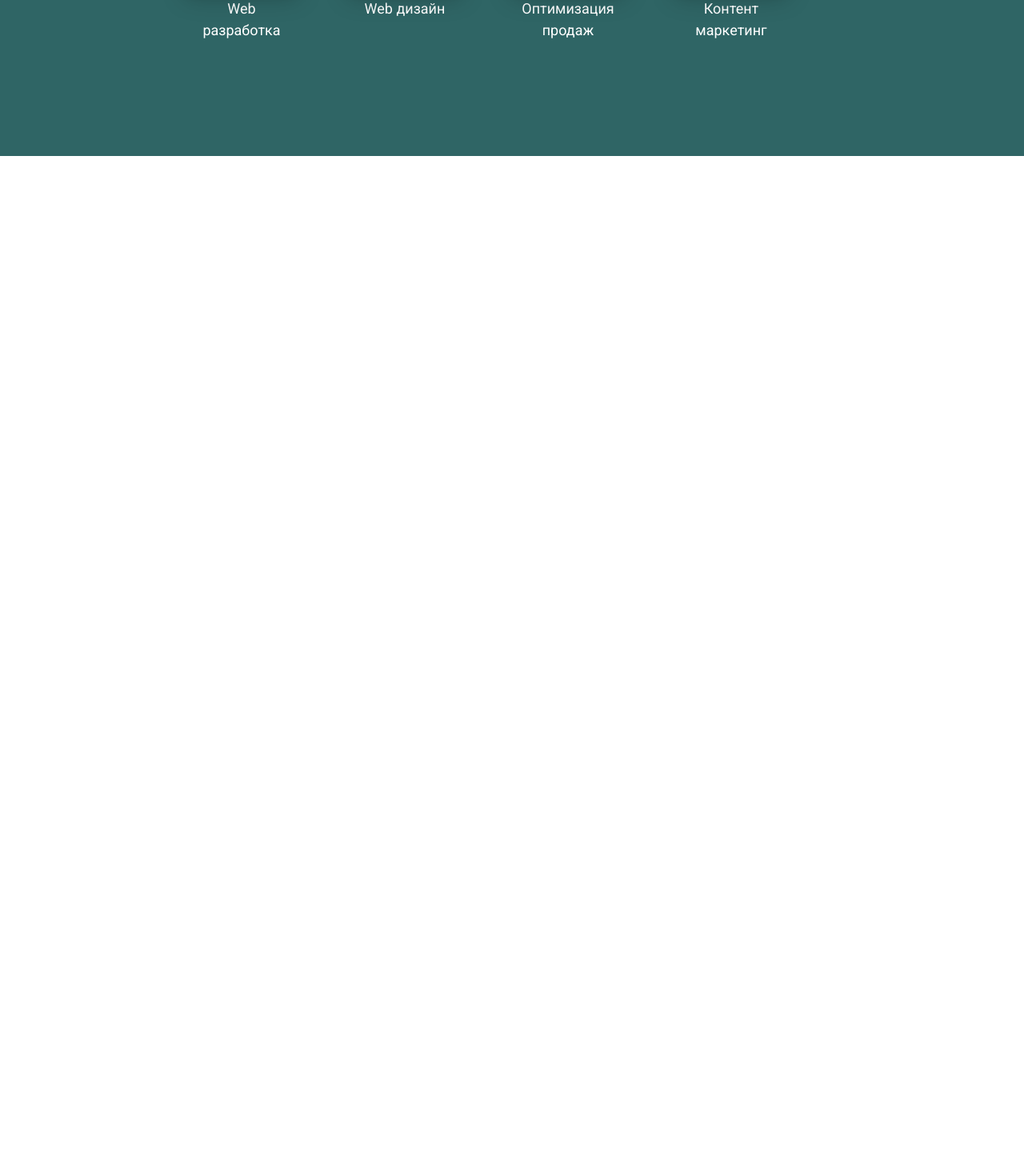
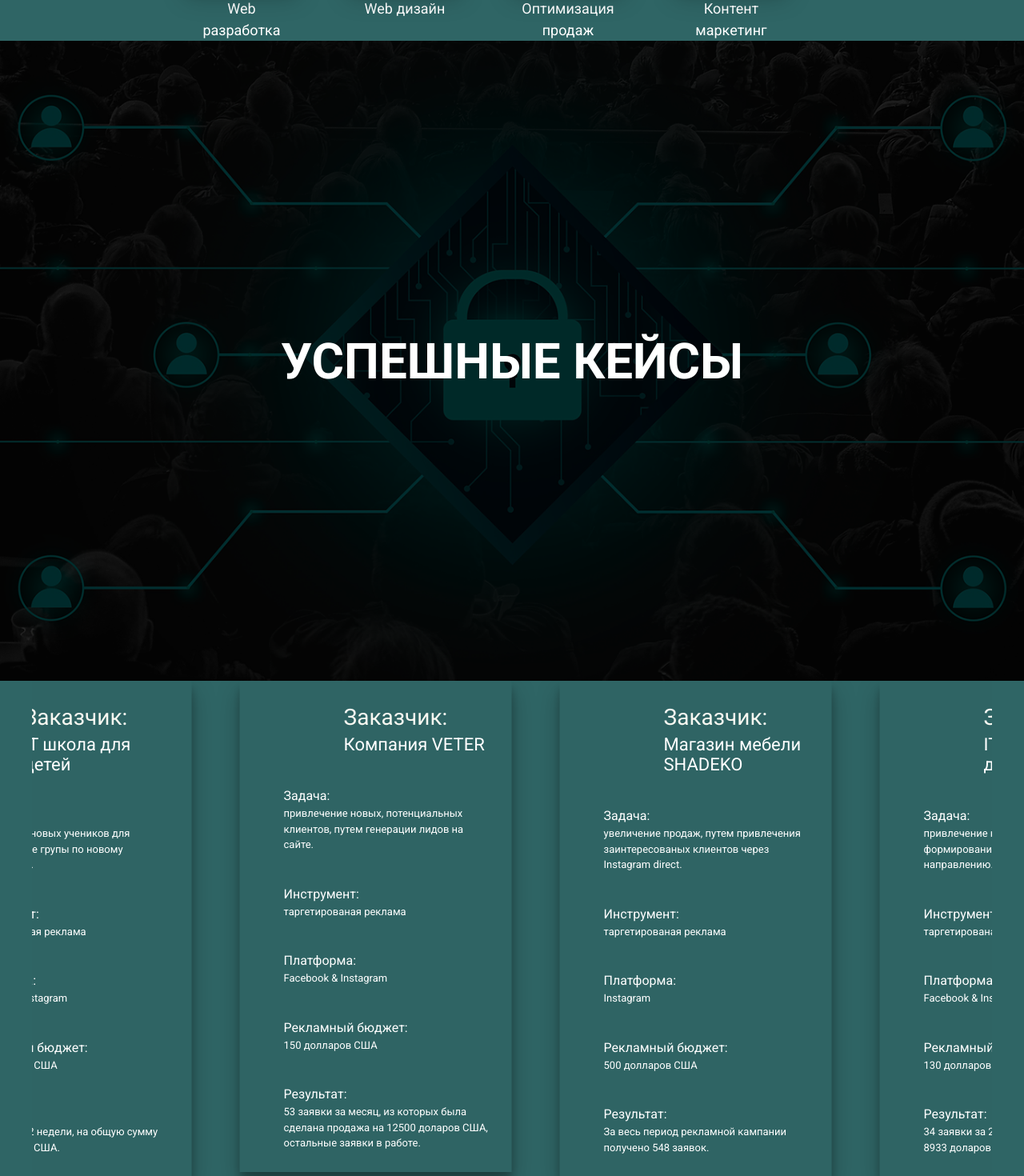
Before and after one commit to PolyakovDen/test2, a Nuxt app: page / in a window 1280 px wide. Shown: the part 605-2075 px from the top of the page at 80% size. Before the commit the page ends 800 px from the top, so only its background shows below. Built offline with nearby package versions, Linux system fonts and the light colour scheme.

Commit message:
add slider

```diff
--- /dev/null
+++ b/components/Cases.vue
@@ -0,0 +1,213 @@
+<template>
+  <div class="">
+    <div class="cases__block">
+      <div class="cases__block--wrapper">
+        <h2 class="cases__title">
+          Успешные кейсы
+        </h2>
+      </div>
+    </div>
+<!--    <div class="cases__wrapper">-->
+<!--      <VueSlickCarousel v-bind="slickOptions">-->
+<!--        <div class="cases__item&#45;&#45;list">-->
+<!--          <div class="cases__item&#45;&#45;item"><h3>1</h3></div>-->
+<!--        </div>-->
+<!--        <div class="cases__item&#45;&#45;list">-->
+<!--          <div class="cases__item&#45;&#45;item"><h3>1</h3></div>-->
+<!--        </div>-->
+<!--        <div class="cases__item&#45;&#45;list">-->
+<!--          <div class="cases__item&#45;&#45;item"><h3>1</h3></div>-->
+<!--        </div>-->
+<!--        <div class="cases__item&#45;&#45;list">-->
+<!--          <div class="cases__item&#45;&#45;item"><h3>1</h3></div>-->
+<!--        </div>-->
+<!--      </VueSlickCarousel>-->
+<!--    </div>-->
+    <div class="cases__wrapper">
+      <VueSlickCarousel v-bind="slickOptions">
+        <div v-for="(item, i) in items" :key="i" class="cases__item--list">
+          <div class="cases__item--item">
+            <div class="cases__item--header">
+              <span class="cases__item--header-text">Заказчик:</span>
+              <h2 class="cases__item--header-title">{{ item.title }}</h2>
+            </div>
+            <div class="cases__item--task cases__item-same">
+              <span>Задача:</span>
+              <h3>{{ item.task }}</h3>
+            </div>
+            <div class="cases__item--tool cases__item-same">
+              <span>Инструмент:</span>
+              <h3>{{ item.tool }}</h3>
+            </div>
+            <div class="cases__item--platform cases__item-same">
+              <span>Платформа:</span>
+              <h3>{{ item.platform }}</h3>
+            </div>
+            <div class="cases__item--budget cases__item-same">
+              <span>Рекламный бюджет:</span>
+              <p>{{ item.budget }}</p>
+            </div>
+            <div class="cases__item--result cases__item-same">
+              <span>Результат:</span>
+              <p>{{ item.result }}</p>
+            </div>
+          </div>
+        </div>
+      </VueSlickCarousel>
+    </div>
+  </div>
+</template>
+
+<script>
+  export default {
+    name: "Cases",
+    data () {
+      return {
+        slickOptions: {
+          slidesToShow: 3,
+          focusOnSelect: true,
+          infinite: true,
+          autoplay: true,
+          autoplaySpeed: 5000,
+          speed: 3000,
+          arrows: false,
+          responsive: [
+            {
+              breakpoint: 600,
+              settings: {
+                slidesToShow: 2
+              }
+            },
+            {
+              breakpoint: 480,
+              settings: {
+                slidesToShow: 1
+              }
+            }
+          ]
+        },
+        items: [
+          {
+            title: 'IT школа для детей',
+            task: 'привлечение новых учеников для формирование групы по новому направлению.',
+            tool: 'таргетированая реклама',
+            platform: 'Facebook & Instagram',
+            budget: '130 долларов США',
+            result: '34 заявки за 2 недели, на общую сумму 8933 доларов США.'
+          },
+          {
+            title: 'Компания VETER',
+            task: 'привлечение новых, потенциальных клиентов, путем генерации лидов на сайте.',
+            tool: 'таргетированая реклама',
+            platform: 'Facebook & Instagram',
+            budget: '150 долларов США',
+            result: '53 заявки за месяц, из которых была сделана продажа на 12500 доларов США, остальные заявки в работе.'
+          },
+          {
+            title: 'Магазин мебели SHADEKO',
+            task: 'увеличение продаж, путем привлечения заинтересованых клиентов через Instagram direct.',
+            tool: 'таргетированая реклама',
+            platform: 'Instagram',
+            budget: '500 долларов США',
+            result: 'За весь период рекламной кампании получено 548 заявок.'
+          },
+          {
+            title: 'IT школа для детей',
+            task: 'привлечение новых учеников для формирование групы по новому направлению.',
+            tool: 'таргетированая реклама',
+            platform: 'Facebook & Instagram',
+            budget: '130 долларов США',
+            result: '34 заявки за 2 недели, на общую сумму 8933 доларов США.'
+          },
+          {
+            title: 'IT школа для детей',
+            task: 'привлечение новых учеников для формирование групы по новому направлению.',
+            tool: 'таргетированая реклама',
+            platform: 'Facebook & Instagram',
+            budget: '130 долларов США',
+            result: '34 заявки за 2 недели, на общую сумму 8933 доларов США.'
+          },
+          {
+            title: 'Компания VETER',
+            task: 'привлечение новых, потенциальных клиентов, путем генерации лидов на сайте.',
+            tool: 'таргетированая реклама',
+            platform: 'Facebook & Instagram',
+            budget: '150 долларов США',
+            result: '53 заявки за месяц, из которых была сделана продажа на 12500 доларов США, остальные заявки в работе.'
+          },
+        ]
+      }
+    }
+  }
+</script>
+
+<style scoped>
+  .cases__block {
+    background-image: url("/cases-bg.png");
+    background-position: center center;
+    background-repeat: no-repeat;
+    background-attachment: fixed;
+    background-size: cover;
+  }
+  .cases__block--wrapper {
+    display: flex;
+    height: 100vh;
+    background-color: rgba(0, 0, 0, .8);
+  }
+  .cases__title {
+    text-align: center;
+    margin: auto;
+    font-size: 62px;
+    text-transform: uppercase;
+  }
+  .cases__wrapper {
+    /*margin-top: -220px;*/
+    padding-left: 40px;
+    padding-right: 40px;
+  }
+  .cases__item--list {
+    background-color: #2f6464;
+    display: flex;
+    margin: 0 -10px;
+    padding: 25px 10px 10px 45px;
+    box-shadow: 0 14px 28px rgba(0,0,0,0.25), 0 10px 10px rgba(0,0,0,0.22);
+  }
+  .cases__item--item {
+    margin: 0 10px;
+  }
+  .cases__item--header {
+    margin-left: auto;
+    margin-right: 0;
+    max-width: 190px;
+  }
+  .cases__item--header-text {
+    font-size: 28px;
+    color: #f8f8f1;
+  }
+  .cases__item--header-title {
+    font-size: 22px;
+    font-weight: normal;
+    line-height: 25px;
+  }
+  .cases__item-same span {
+    display: block;
+    font-size: 16px;
+    margin-top: 40px;
+  }
+  .cases__item-same h3,
+  .cases__item-same p {
+    font-size: 13px;
+    font-weight: normal;
+  }
+  ::v-deep .slick-slider {
+    overflow: hidden;
+  }
+  ::v-deep .slick-track {
+    display: flex;
+    justify-content: space-between;
+  }
+  ::v-deep .slick-slide {
+    padding: 0 30px;
+    box-sizing: border-box;
+  }
+</style>
--- a/nuxt.config.js
+++ b/nuxt.config.js
@@ -24,6 +24,7 @@ export default {
 
   // Plugins to run before rendering page (https://go.nuxtjs.dev/config-plugins)
   plugins: [
+    { src: '~/plugins/VueSlickCarousel' },
   ],
 
   // Auto import components (https://go.nuxtjs.dev/config-components)
--- a/package.json
+++ b/package.json
@@ -12,7 +12,8 @@
   },
   "dependencies": {
     "core-js": "^3.6.5",
-    "nuxt": "^2.14.6"
+    "nuxt": "^2.14.6",
+    "vue-slick-carousel": "^1.0.6"
   },
   "devDependencies": {
     "@nuxtjs/eslint-config": "^3.1.0",
--- a/pages/index.vue
+++ b/pages/index.vue
@@ -2,16 +2,19 @@
   <div class="main__wrapper">
     <Header />
     <Services />
+    <Cases />
   </div>
 </template>
 
 <script>
 import Header from '~/components/Header'
 import Services from '~/components/Services'
+import Cases from "~/components/Cases";
 export default {
   components: {
     Header,
-    Services
+    Services,
+    Cases
   }
 }
 </script>
--- /dev/null
+++ b/plugins/VueSlickCarousel.js
@@ -0,0 +1,4 @@
+import Vue from 'vue'
+import VueSlickCarousel from 'vue-slick-carousel'
+
+Vue.component('VueSlickCarousel', VueSlickCarousel)
```
Also changed, not shown: 1 other file (tests, documents, lock files or other folders).
